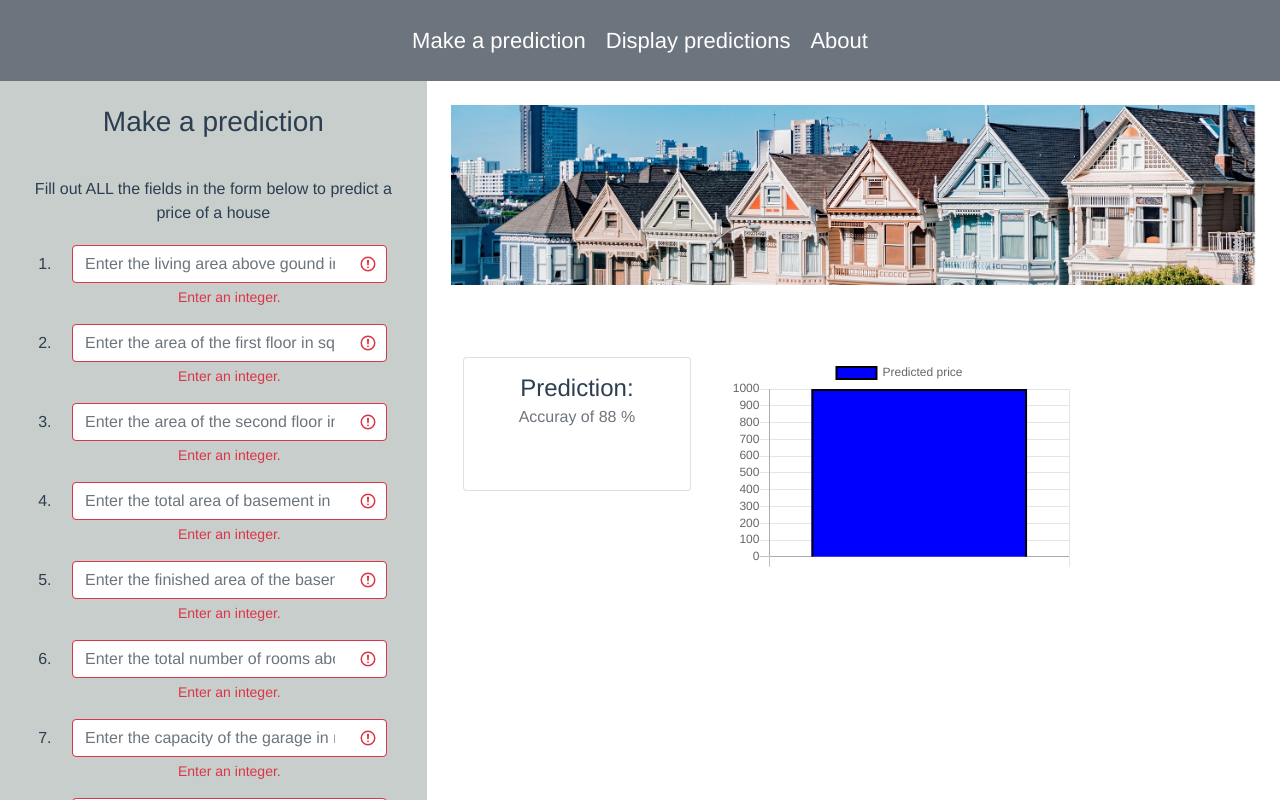
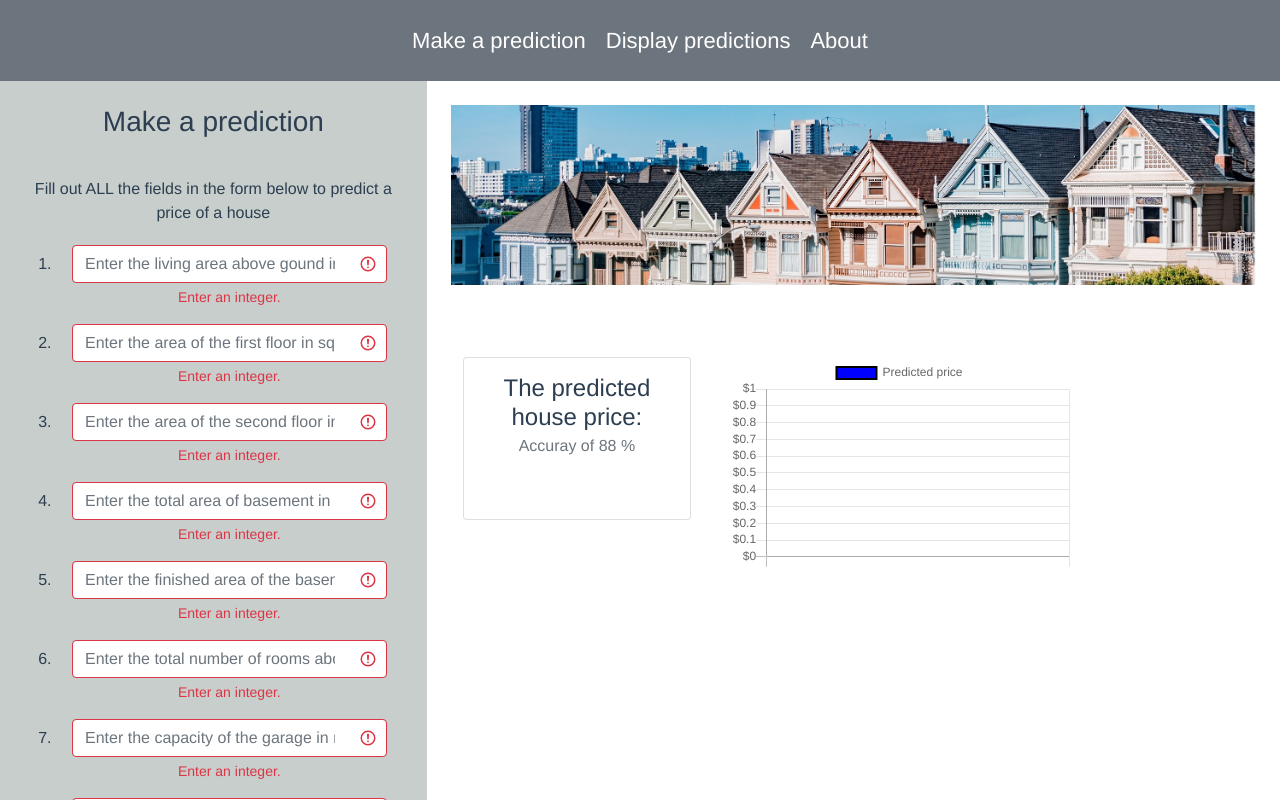
Before and after one commit to Fibfractal/AI-House-Price-Predictor, a Vue app in the folder frontend/: page / in a window 1280 px wide. Shown: the top 800 px of the page. Built offline with nearby package versions, Linux system fonts and the light colour scheme; no server answers.

Commit message:
Minor changes to prediction display

```diff
--- a/frontend/src/views/Predict.vue
+++ b/frontend/src/views/Predict.vue
@@ -119,7 +119,7 @@
                             <div class="col-12 col-md-4 mt-5 p-4">
                                 <div class="card" style="width: 100%; background-color: white;">
                                 <div class="card-body">
-                                    <h4 class="card-title">Prediction:</h4>
+                                    <h4 class="card-title">The predicted house price:</h4>
                                     <h6 class="card-subtitle mb-2 text-muted">Accuray of 88 %</h6>
                                     <h3 class="card-text mt-5">{{ this.price }}</h3>
                                 </div>
@@ -191,7 +191,7 @@
                         datasets: [
                             {
                                 label: 'Predicted price',
-                                data: [1000],
+                                data: [0],
                                 backgroundColor: ['blue'],
                                 borderColor: ['black'],
                                 borderWidth: 2
@@ -203,6 +203,9 @@
                             yAxes: [{
                                 ticks: {
                                     beginAtZero: true,
+                                    callback: function(value, index, values) {
+                                        return '$' +  value;
+                                    }
                                 }
                             }]
                         }
```
